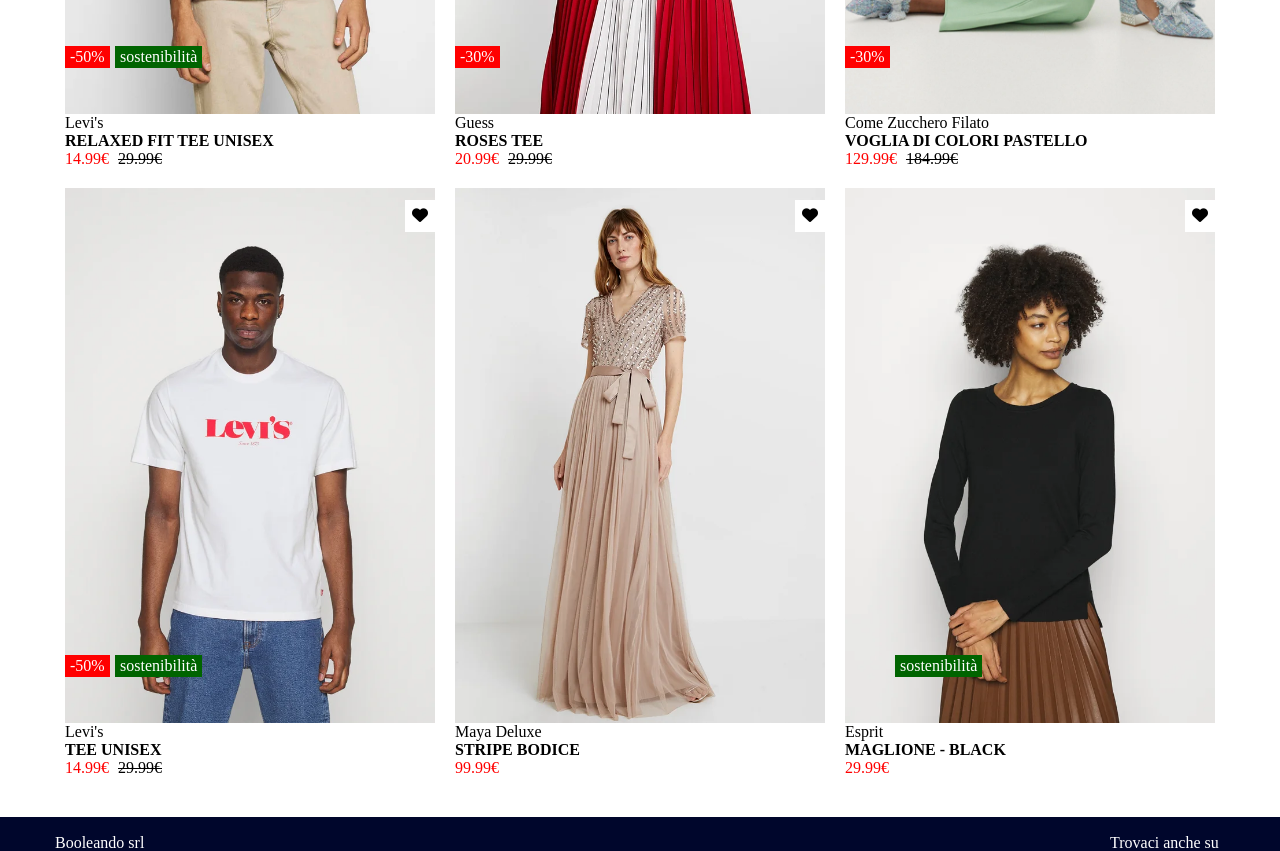
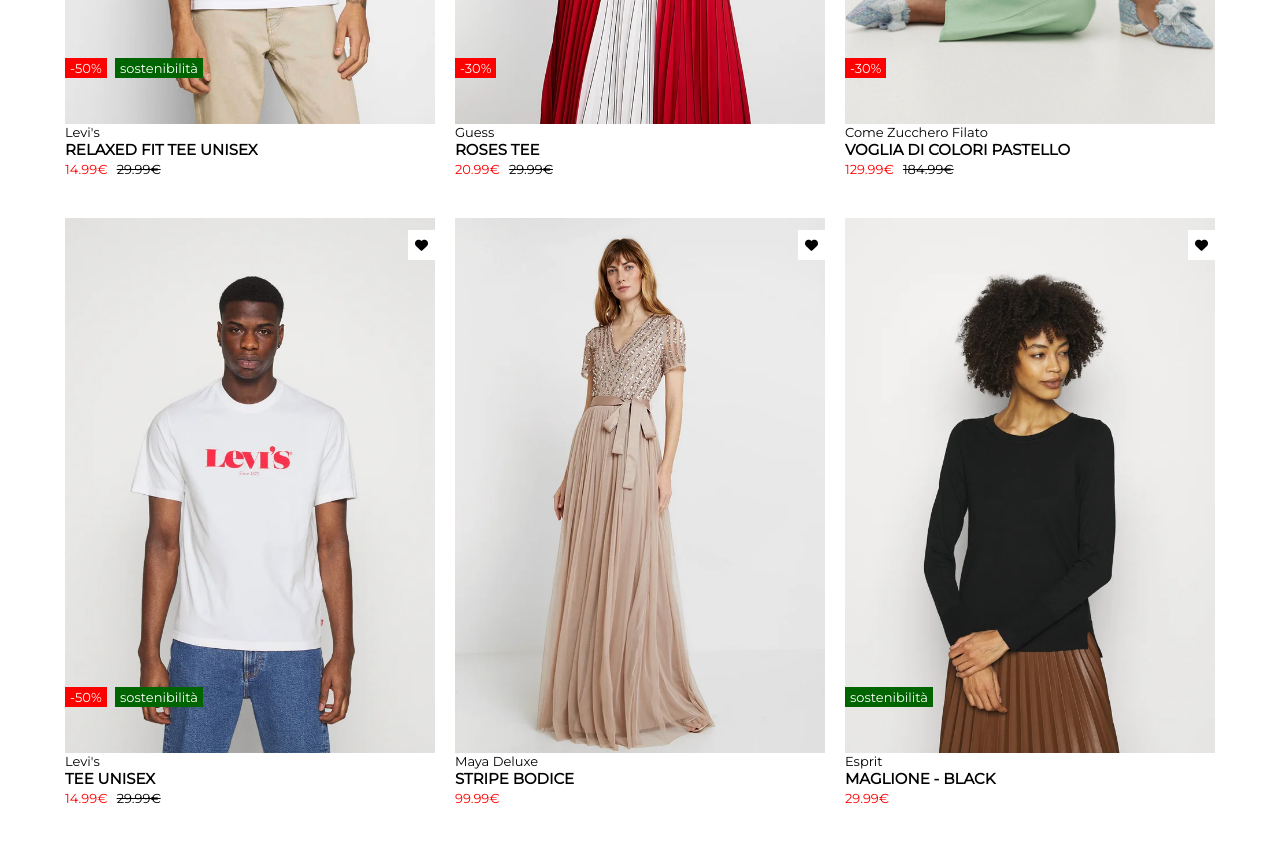
Before and after one commit to GiacomoBozzolino/html-css-boolando, a plain HTML site: page index.html in a window 1280 px wide. Shown: the part 550-1401 px from the top of the page. Drawn offline with Linux system fonts and the light colour scheme.

Commit message:
[STYLE]ottimizzazione classi tag/indentazione

```diff
--- a/css/style.css
+++ b/css/style.css
@@ -2,6 +2,10 @@
     border: 0;
     margin: 0;
     box-sizing: border-box;
+}
+
+body{
+    font-family: 'Montserrat', sans-serif;
 }
 /* CLASSI HEADER */
 header{
@@ -56,7 +60,13 @@ header{
 /* CLASSI MAIN */
 .column-33{
     width: calc(100%/3 - 20px);
-    margin: 10px;
+    margin: 20px 10px;
+}
+h4{
+    font-size: 15px;
+}
+.content>div{
+    font-size: 13px;
 }
 
 .row {
@@ -94,21 +104,26 @@ main{
     position: relative;
 }
 
-.red-tag{
+.tag{
     position: absolute;
     bottom: 100px;
-    color: white;
-    background-color: red;
+    font-size: 16px;
+    color:white;
     padding: 2px 5px;
 }
+.red{
+    background-color: red;
 
-.green-tag{
-    position: absolute;
-    bottom:100px;
+}
+
+.green {
     left: 50px;
-    color: white;
     background-color:darkgreen;
-    padding: 2px 5px;
+}
+
+.only
+{
+    background-color:darkgreen;
 }
 
 .favorites-tag{
@@ -132,9 +147,10 @@ main{
 .old{
     text-decoration: line-through;
 }
-/* .old-price{
-    display: inline-block;
-} */
+.green-tag.only{
+    position: absolute;
+    left:0
+}
 
 /* CLASSI FOOTER */
 footer{
@@ -173,3 +189,7 @@ li{
     padding-right:5px;
     padding-top: 5px;
 }
+
+.info{
+    font-size: 10px;
+}
--- a/index.html
+++ b/index.html
@@ -7,6 +7,10 @@
     <title>Boolando</title>
     <link rel="stylesheet" href="./css/style.css">
     <link rel="stylesheet" href="https://cdnjs.cloudflare.com/ajax/libs/font-awesome/6.4.0/css/all.min.css" integrity="sha512-iecdLmaskl7CVkqkXNQ/ZH/XLlvWZOJyj7Yy7tcenmpD1ypASozpmT/E0iPtmFIB46ZmdtAc9eNBvH0H/ZpiBw==" crossorigin="anonymous" referrerpolicy="no-referrer" />
+    <link rel="preconnect" href="https://fonts.googleapis.com">
+    <link rel="preconnect" href="https://fonts.gstatic.com" crossorigin>
+    <link href="https://fonts.googleapis.com/css2?family=Montserrat&display=swap" rel="stylesheet">
+
 </head>
     <body>
         <!-- INIZIO HEADER -->
@@ -51,8 +55,8 @@
                             <h4> RELAXED FIT TEE UNISEX</h4>
                             <div class="new price">14.99&euro;</div>
                             <div class="old price">29.99&euro;</div>
-                            <div class="red-tag">-50%</div>
-                            <div class="green-tag">sostenibilità</div>
+                            <div class="red tag">-50%</div>
+                            <div class="green tag">sostenibilità</div>
                             <div class="favorites-tag"><i class="fa-sharp fa-solid fa-heart"></i></div>
                         </div>
                     </div>
@@ -60,12 +64,14 @@
                     <!-- SECONDA COLONNA -->
                     <div class="column-33">
                         <div class="content">
-                            <img class="model" src="./img/2.webp" alt="modello maschile">
-                            <div>Guess</div>
+                            <div class="card">
+                                <img class="model" src="./img/2.webp" alt="modello maschile">
+                                <img class="hide" src="./img/2b.webp" alt="modello maschile">
+                            </div>                            <div>Guess</div>
                             <h4>ROSES TEE</h4>
                             <div class="new price">20.99&euro;</div>
                             <div class="old price">29.99&euro;</div>
-                            <div class="red-tag">-30%</div>
+                            <div class="red tag">-30%</div>
                             <div class="favorites-tag"><i class="fa-sharp fa-solid fa-heart"></i></div>
                         </div>
                     </div>
@@ -73,12 +79,15 @@
                     <!-- TERZA COLONNA -->
                     <div class="column-33">
                         <div class="content">
-                            <img class="model" src="./img/3.webp" alt="modello maschile">
+                            <div class="card">
+                                <img class="model" src="./img/3.webp" alt="modello femminile">
+                                <img class="hide" src="./img/3b.webp" alt="modello femminile">
+                            </div>
                             <div>Come Zucchero Filato</div>
                             <h4> VOGLIA DI COLORI PASTELLO</h4>
                             <div class="new price">129.99&euro;</div>
                             <div class="old price">184.99&euro;</div>
-                            <div class="red-tag">-30%</div>
+                            <div class="red tag">-30%</div>
                             <div class="favorites-tag"><i class="fa-sharp fa-solid fa-heart"></i></div>
                         </div>
                     </div>
@@ -86,13 +95,16 @@
                     <!-- QUARTA COLONNA -->
                    <div class="column-33">
                         <div class="content">
-                            <img class="model" src="./img/4.webp" alt="modello maschile">
+                            <div class="card">
+                                <img class="model" src="./img/4.webp" alt="modello maschile">
+                                <img class="hide" src="./img/4b.webp" alt="modello maschile">
+                            </div>
                             <div>Levi's</div>
                             <h4> TEE UNISEX</h4>
                             <div class="new price">14.99&euro;</div>
                             <div class="old price">29.99&euro;</div>
-                            <div class="red-tag">-50%</div>
-                            <div class="green-tag">sostenibilità</div>
+                            <div class="red tag">-50%</div>
+                            <div class="green tag">sostenibilità</div>
                             <div class="favorites-tag"><i class="fa-sharp fa-solid fa-heart"></i></div>
                         </div>
                     </div>
@@ -100,7 +112,10 @@
                     <!-- QUINTA COLONNA -->
                    <div class="column-33">
                         <div class="content">
-                            <img class="model" src="./img/5.webp" alt="modello maschile">
+                            <div class="card">
+                                <img class="model" src="./img/5.webp" alt="modello femminile">
+                                <img class="hide" src="./img/5b.webp" alt="modello femminile">
+                            </div>
                             <div>Maya Deluxe</div>
                             <h4> STRIPE BODICE</h4>
                             <div class="new price">99.99&euro;</div>
@@ -111,11 +126,14 @@
                     <!-- SESTA COLONNA -->
                    <div class="column-33">
                         <div class="content">
-                            <img class="model" src="./img/6.webp" alt="modello maschile">
+                            <div class="card">
+                                <img class="model" src="./img/6.webp" alt="modello femminile">
+                                <img class="hide" src="./img/6b.webp" alt="modello femminile">
+                            </div>
                             <div>Esprit</div>
                             <h4> MAGLIONE - BLACK</h4>
                             <div class="new price">29.99&euro;</div>
-                            <div class="green-tag">sostenibilità</div>
+                            <div class="only tag ">sostenibilità</div>
                             <div class="favorites-tag"><i class="fa-sharp fa-solid fa-heart"></i></div>
                         </div>
                     </div>
@@ -132,7 +150,7 @@
                         <div class="content-footer">
                             <div class="left-footer">
                                 <div> Booleando srl</div>
-                                <ul>
+                                <ul class="info">
                                     <li>Informazioni legali</li>
                                     <li>Informativa sulla pivacy</li>
                                     <li>Diritto di recesso</li>
@@ -140,7 +158,7 @@
                             </div>
 
                             <div class="left-footer">
-                                <div> Trovaci anche su</div>
+                                <div class="info"> Trovaci anche su</div>
                                 <ul>
                                     <li><i class="fa-brands fa-twitter"></i></li>
                                     <li><i class="fa-brands fa-facebook"></i></li>
```
